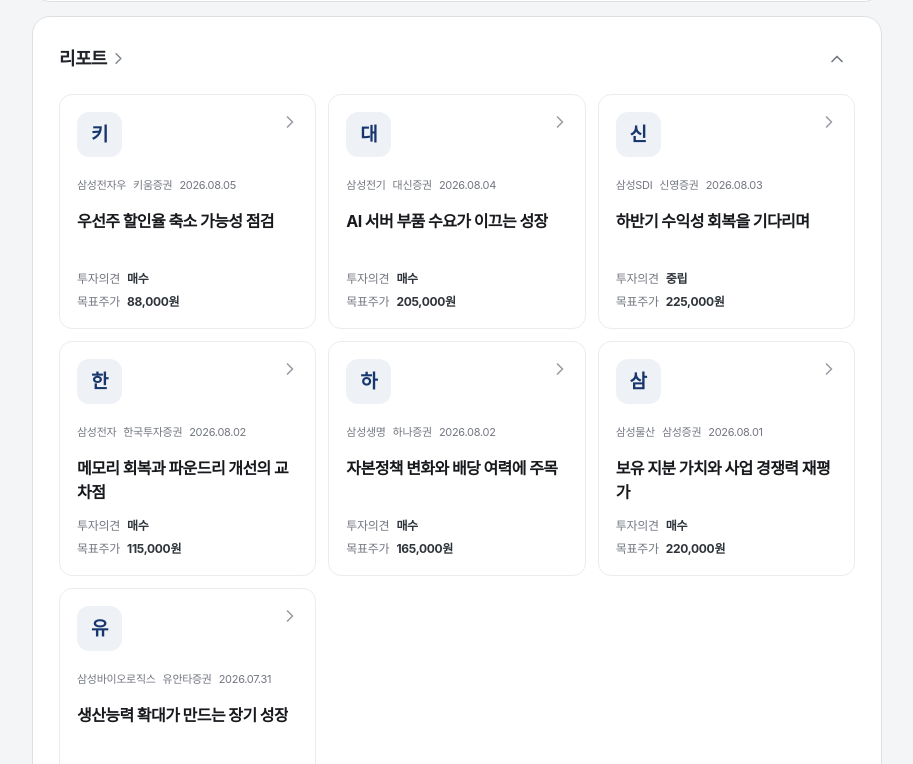
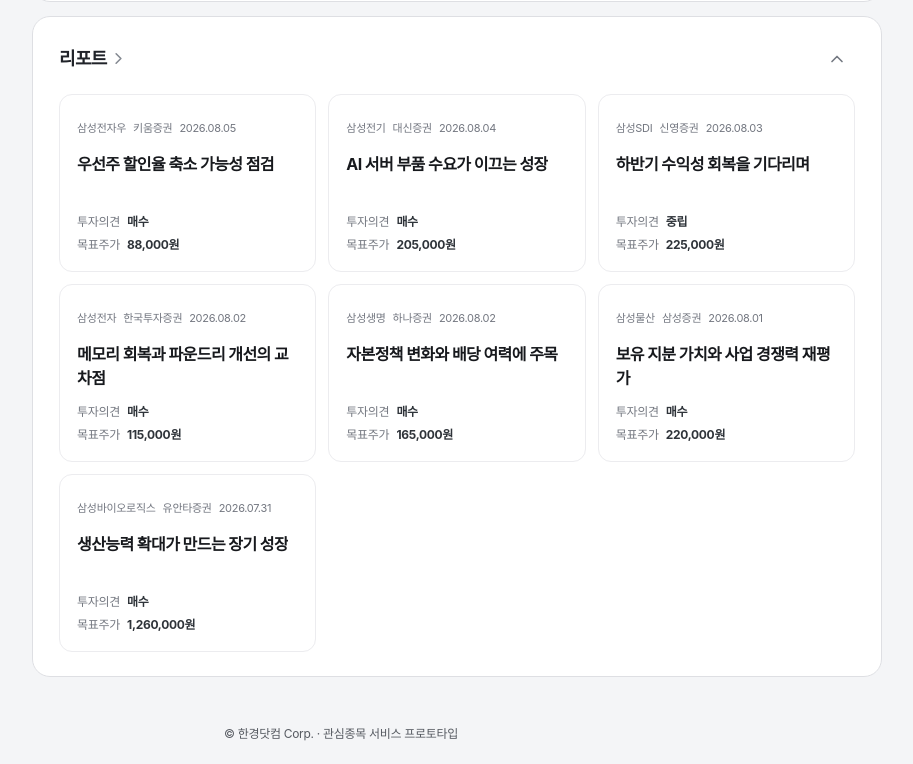
Before and after one commit to hktouchkim/myhankyung, a Next.js app: page /watchlist in a window 1280 px wide. Shown: the part 2756-3520 px from the top of the page, without its empty margins (299-1212 px from the left). Built offline with nearby package versions, Linux system fonts and the light colour scheme.

Commit message:
Simplify report cards

```diff
--- a/app/globals.css
+++ b/app/globals.css
@@ -1192,24 +1192,16 @@ p {
 
 .report-grid .report-card > button {
   position: relative;
-  min-height: 220px;
+  min-height: 176px;
   padding: 17px;
   align-items: flex-start;
   flex-direction: column;
-  gap: 12px;
-}
-
-.report-grid .report-card > button > svg {
-  position: absolute;
-  top: 17px;
-  right: 15px;
-  color: #9a9ea5;
+  gap: 0;
 }
 
 .report-grid .report-meta {
   min-height: 32px;
   margin-bottom: 8px;
-  padding-right: 14px;
 }
 
 .report-grid .report-card h3 {
@@ -1231,21 +1223,6 @@ p {
 
 .report-grid .content-empty {
   grid-column: 1 / -1;
-}
-
-.report-logo {
-  display: flex;
-  width: 45px;
-  height: 45px;
-  flex: 0 0 auto;
-  align-items: center;
-  justify-content: center;
-  border-radius: 12px;
-  background: #eef1f6;
-  color: var(--navy);
-  font-family: Georgia, serif;
-  font-size: 19px;
-  font-weight: 800;
 }
 
 .report-main {
--- a/app/page.tsx
+++ b/app/page.tsx
@@ -1954,7 +1954,6 @@ function ReportCard({ report, onOpen }: { report: Report; onOpen: () => void })
   return (
     <article className="report-card">
       <button type="button" onClick={onOpen}>
-        <div className="report-logo">{report.firm.slice(0, 1)}</div>
         <div className="report-main">
           <div className="report-meta"><span>{stock?.name}</span><span>{report.firm}</span><span>{report.date}</span></div>
           <h3>{report.title}</h3>
@@ -1963,7 +1962,6 @@ function ReportCard({ report, onOpen }: { report: Report; onOpen: () => void })
             <span>목표주가 <strong>{report.target}</strong></span>
           </div>
         </div>
-        <ChevronRight size={20} />
       </button>
     </article>
   );
```
